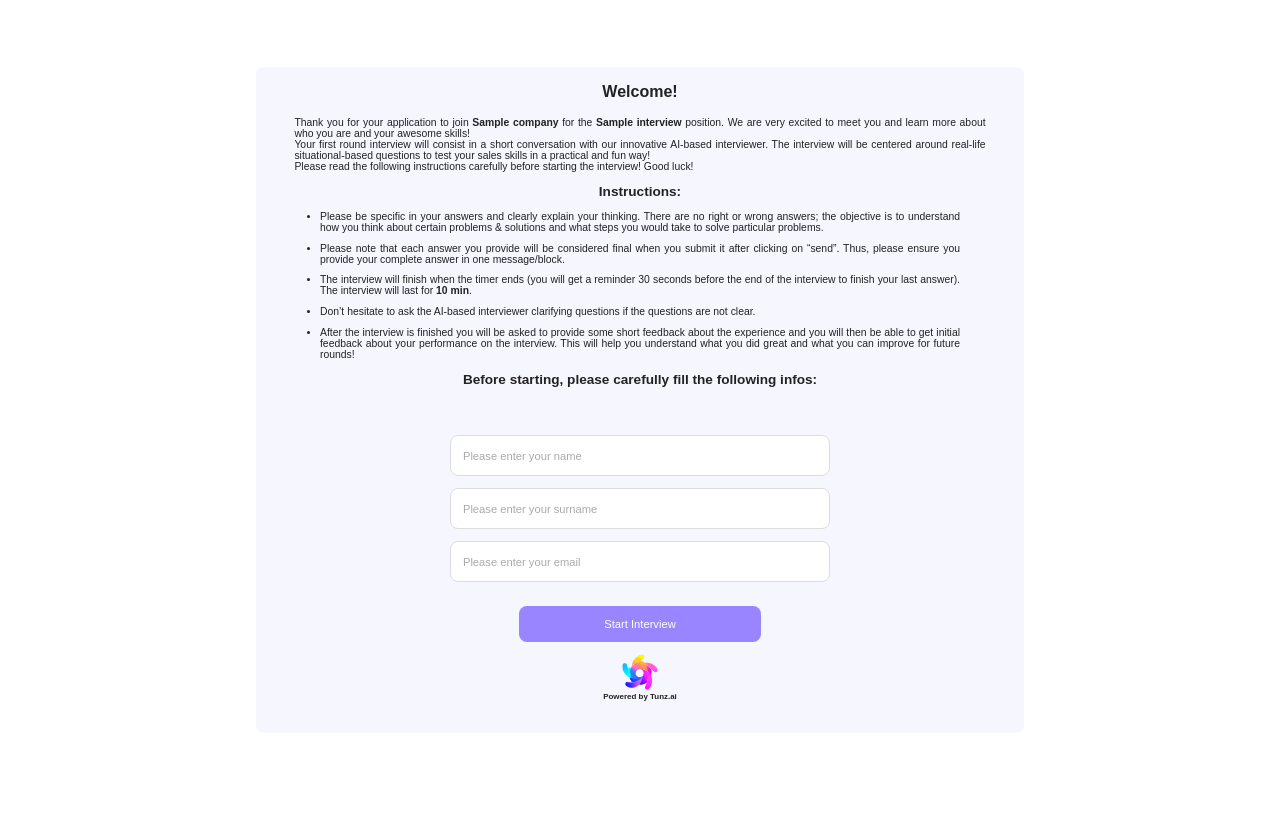
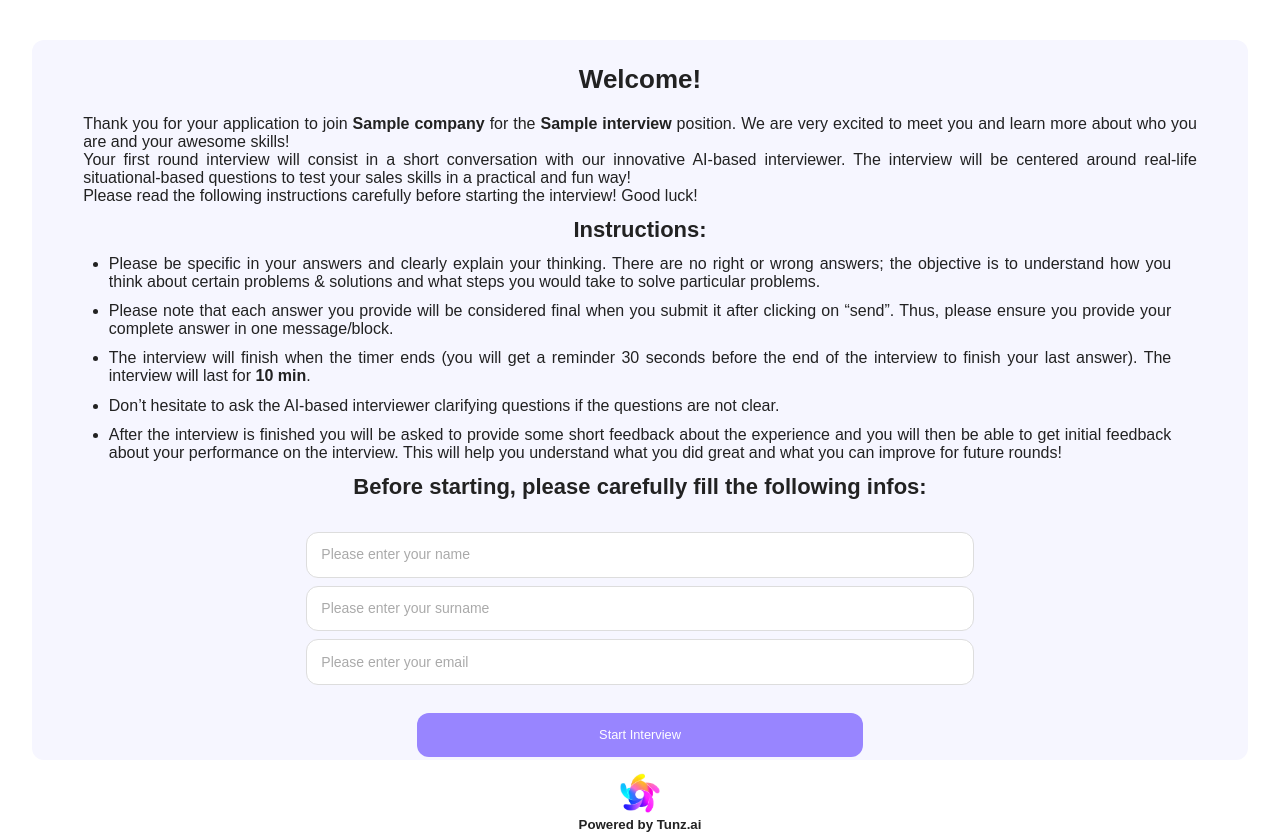
Before and after one commit to sidneygolstein/tunz2.ai, a Flask app: page /applicant_home/1/1 in a window 1280 px wide. Before the commit the page ends 701 px from the top, so only its background shows below. Run offline with Flask 3, Linux system fonts and the light colour scheme; tables that the repository leaves empty hold one stand-in row (values such as "Sample post"); parts of the project's set-up code (start-up, migrations or seed data) failed here and were passed over.

Commit message:
reponsive design applicant home

```diff
--- a/app/static/static/styles_applicant.css
+++ b/app/static/static/styles_applicant.css
@@ -17,58 +17,65 @@ html, body {
 /* Applicant Container */
 .applicant-container {
     background-color: #f6f6ff;
-    padding: 2vh 3vw; /* Reduced padding */
-    border-radius: 1vh; /* Reduced border-radius */
+    padding: 3vh 4vw; /* Reduced padding */
+    border-radius: 1.5vh;
     text-align: justify;
-    width: 60vw; /* Adjusted width */
-    max-width: 1200px;
-    min-height: 70vh; /* Adjusted height */
-    max-height: 95vh; /* Adjusted height */
+    width: 95vw;
+    max-width: 1800px;
+    min-height: 75vh;
+    max-height: 90vh;
     color: #222222;
     display: flex;
     flex-direction: column;
     justify-content: space-between; /* Space between top, middle, and bottom sections */
 }
 
-/* Responsive font size based on viewport height */
-@media (max-height: 600px) {
-    .applicant-container {
-        font-size: 1.1vh; /* Reduced font size for smaller screens */
-    }
+/* Fixed font sizes with responsive adjustments */
+
+/* Welcome heading */
+.applicant-container h1 {
+    text-align: center;
+    font-size: 26px; /* Fixed base font size */
+    margin-bottom: 2.5vh;
+    color: #222222;
 }
 
-@media (min-height: 601px) and (max-height: 800px) {
-    .applicant-container {
-        font-size: 1.3vh;
+@media (max-height: 600px) {
+    .applicant-container h1 {
+        font-size: 24px; /* Adjusted for smaller screens */
     }
 }
 
 @media (min-height: 801px) {
-    .applicant-container {
-        font-size: 1.5vh;
+    .applicant-container h1 {
+        font-size: 30px; /* Adjusted for larger screens */
     }
-}
-
-/* Welcome heading */
-.applicant-container h1 {
-    text-align: center;
-    font-size: 2vh; /* Reduced font size */
-    margin-bottom: 2vh; /* Reduced margin */
-    color: #222222;
 }
 
 /* Instructions section */
 .instructions {
-    text-align: justify; /* Justified text for the first paragraph */
-    margin-bottom: 3vh; /* Reduced margin */
+    text-align: justify;
+    margin-bottom: 1.5vh;
     width: 100%;
 }
 
 .instructions h2 {
     text-align: center;
-    font-size: 1.7vh; /* Reduced font size */
-    margin-bottom: 1.5vh; /* Reduced margin */
-    margin-top: 1.5vh; /* Reduced margin */
+    font-size: 22px; /* Fixed base font size */
+    margin-bottom: 1.5vh;
+    margin-top: 1.5vh;
+}
+
+@media (max-height: 600px) {
+    .instructions h2 {
+        font-size: 18px; /* Adjusted for smaller screens */
+    }
+}
+
+@media (min-height: 801px) {
+    .instructions h2 {
+        font-size: 24px; /* Adjusted for larger screens */
+    }
 }
 
 .instructions ul {
@@ -78,7 +85,7 @@ html, body {
 }
 
 .instructions ul li {
-    margin-bottom: 1.2vh; /* Reduced margin */
+    margin-bottom: 1.4vh;
 }
 
 /* Form Styling */
@@ -88,32 +95,31 @@ html, body {
     align-items: center;
 }
 
-.applicant-container input[type="name"],
 .applicant-container input[type="text"],
 .applicant-container input[type="email"] {
-    padding: 1.5vh; /* Reduced padding */
-    margin-top: 1.5vh; /* Reduced margin */
+    padding: 1.8vh;
+    margin-top: 1vh;
     border: 1px solid #ddd;
-    border-radius: 1vh; /* Reduced border-radius */
-    width: 55%; /* Adjusted width */
+    border-radius: 1.5vh;
+    width: 60%;
 }
 
 .applicant-container input::placeholder {
-    font-size: 1.4vh; /* Reduced placeholder font size */
+    font-size: 14px;
     color: #aaa;
 }
 
 /* Button Styling */
 .applicant-container button {
-    padding: 1.5vh; /* Reduced padding */
+    padding: 1.8vh;
     background-color: #9885ff;
     color: white;
     border: none;
-    border-radius: 1vh; /* Reduced border-radius */
+    border-radius: 1.5vh;
     cursor: pointer;
-    margin-top: 3vh; /* Reduced margin */
-    width: 35%; /* Adjusted width */
-    font-size: 1.4vh; /* Reduced font size */
+    margin-top: 3.5vh;
+    width: 40%;
+    font-size: 1.6vh;
 }
 
 .applicant-container button:hover {
@@ -124,14 +130,26 @@ html, body {
 .powered-by {
     margin-top: auto;
     text-align: center;
-    font-size: 1.2vh; /* Adjusted font size */
+    font-size: 16px; /* Fixed base font size */
     color: #222222;
-    margin-bottom: 2vh; /* Adjusted margin */
+    margin-bottom: 2.5vh;
+}
+
+@media (max-height: 600px) {
+    .powered-by {
+        font-size: 14px; /* Adjusted for smaller screens */
+    }
+}
+
+@media (min-height: 801px) {
+    .powered-by {
+        font-size: 18px; /* Adjusted for larger screens */
+    }
 }
 
 .powered-by img {
-    margin-top: 1.5vh; /* Adjusted margin */
-    width: 4.5vh; /* Adjusted image size */
+    margin-top: 2vh;
+    width: 5vh;
     height: auto;
 }
 
@@ -151,16 +169,16 @@ html, body {
 .modal-content {
     background-color: #fefefe;
     margin: 5% auto;
-    padding: 3vh; /* Reduced padding */
+    padding: 3vh;
     border: 1px solid #888;
     width: 30vw;
     text-align: center;
-    border-radius: 1vh; /* Reduced border-radius */
+    border-radius: 1.5vh;
 }
 
 #confirm-yes, #confirm-no {
-    padding: 1.5vh 3vw; /* Reduced padding */
-    margin: 2vh;
+    padding: 1.8vh 3vw;
+    margin: 2.5vh;
     border: none;
     cursor: pointer;
 }
```
